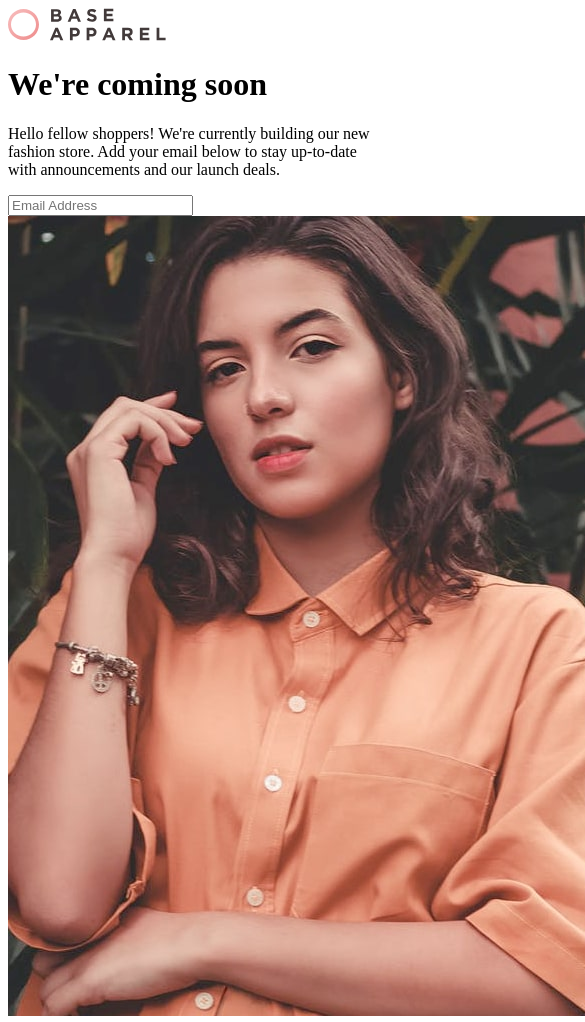
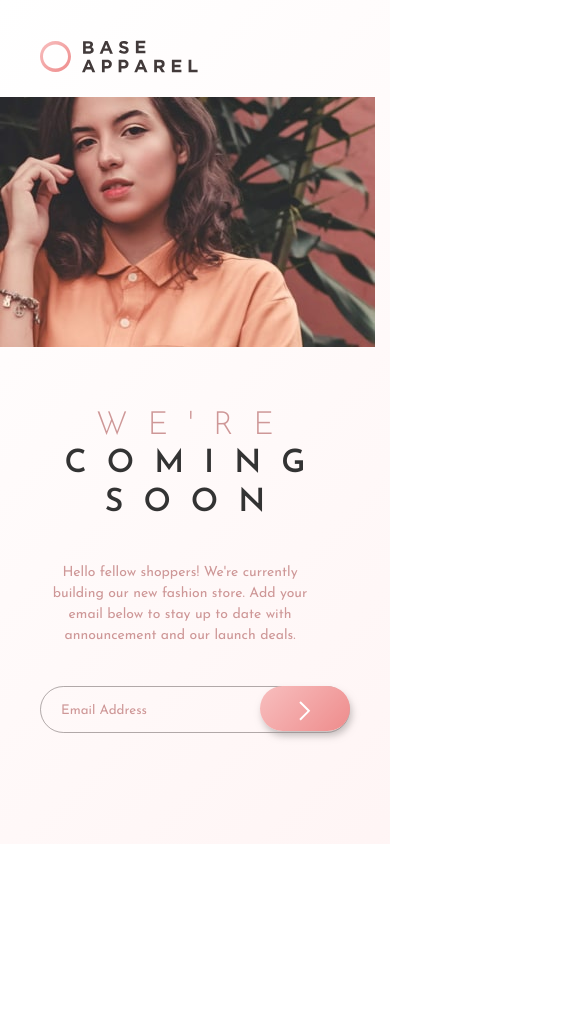
Before and after one commit to Meetkamal256/Base-Apparel-coming-soon-page-frontend-mentor-challenge, a plain HTML site: page index.html in a window 390 px wide. Shown: the top 1022 px of the page, 585 px wide, since content can reach past the window. After the commit the page ends 844 px from the top, so only its background shows below. Drawn offline with Linux system fonts and the light colour scheme.

Commit message:
added media queries for smaller devices

```diff
--- a/index.html
+++ b/index.html
@@ -8,24 +8,30 @@
   <link rel="stylesheet" href="styles.css">
 </head>
 <body>
-  <main id="container">
-    <div id="wrapper">
-      <div class="bg-pattern">
-
+ <main>
+  <div class="container">
+    <div class="left">
+      <nav>
+        <img src="images/logo.svg" alt="" class="logo">
+      </nav>
+      <img src="images/hero-mobile.jpg" alt="bg" class="bg-mobile">
+      <div class="left-text">
+        <h1>
+          <span>we're</span> coming soon
+        </h1>
+        <p>Hello fellow shoppers! We're currently building our new fashion store.
+          Add your email below to stay up to date with announcement and our launch deals.
+        </p>
+        <div class="form-wrap">
+          <form id="form">
+            <input type="email" id="email" name="email" placeholder="Email Address">
+            <button type="submit"><img src="images/icon-arrow.svg" alt=""></button>
+          </form>
+        </div>
       </div>
-      <div class="content">
-        <img src="images/logo.svg" alt="">
-        <h1 class="jumbotron">We're coming soon</h1>
-        <p>
-          Hello fellow shoppers! We're currently building our new fashion store.
-          Add your email below to stay up-to-date with announcements and our launch deals.
-        </p>
-        <form>
-          <input type="text" id="email" name="email" placeholder="Email Address">
-        </form>
-      </div>
-      <content-image><img src="images/hero-desktop.jpg" alt=""></content-image>
     </div>
-  </main>
+    <div class="right"></div>
+  </div>
+</main>
 </body>
 </html>
--- a/styles.css
+++ b/styles.css
@@ -0,0 +1,180 @@
+@import url('https://fonts.googleapis.com/css2?family=Josefin+Sans:wght@300;400;600&display=swap');
+
+*{
+    margin: 0;
+    padding: 0;
+    box-sizing: border-box;
+}
+
+:root{
+    /* primary */
+    --Desaturated-Red: hsl(0, 36%, 70%);
+    --Soft-Red: hsl(0, 93%, 68%);
+
+    /* neutral */
+    --Dark-Grayish-Red: hsl(0, 6%, 24%);
+
+    /* gradients */
+    --linear-gradient1: hsl(0, 0%, 100%);
+    --linear-gradient2: hsl(0, 80%, 86%);
+    --linear-gradient3: hsl(0, 74%, 74%);
+
+    --font-size: 16px;
+
+}
+
+body{
+    font-family: 'Josefin Sans', sans-serif;
+    font-size: 16px;
+    background: linear-gradient(135deg, hsl(0, 0%, 100%), hsl(0, 100%, 98%));
+}
+
+.container{
+    min-width: 100vw;
+    min-height: 100vh;
+    display: flex;
+}
+
+.bg-mobile{
+    display: none;
+}
+
+.left{
+    width: 60%;
+    background: url(images/bg-pattern-desktop.svg) no-repeat center/center cover;
+    padding: 40px 120px;
+    margin: 0 auto;
+}
+
+.logo{
+    margin: 20px 0px;
+}
+
+.left-text{
+    max-width: 450px;
+}
+
+.left-text h1{
+    text-transform: uppercase;
+    font-size: 3rem;
+    font-weight: 600;
+    letter-spacing: 20px;
+    line-height: 1.2;
+    margin-top: 60px;
+    color: #333;
+}
+
+.left-text h1 span{
+    color: var(--Desaturated-Red);
+    font-weight: 300;
+}
+
+.left-text p{
+    color: var(--Desaturated-Red);
+    line-height: 1.5;
+    font-size: 18px;
+    font-weight: 300;
+    margin: 40px auto;
+    padding-right: 30px;
+}
+
+input[type="email"]{
+    padding: 15px 20px;
+    width: 80%;
+    border-radius: 50px;
+    border: 1px solid rgba(100, 90, 90, 0.5);
+    background: transparent;
+}
+
+input:focus{
+    border: 2px solid hsla(0,36%, 70%, 0.5);
+    outline: none;
+}
+
+
+input::placeholder{
+    color: var(--Desaturated-Red);
+    font-family: 'Josefin Sans', sans-serif;
+}
+
+.form-wrap{
+    position: relative;
+}
+
+button[type="submit"]{
+    display: inline-block;
+    position: absolute;
+    top: 0;
+    right: 15%;
+    background: linear-gradient(135deg, hsl(0, 80%, 86%), hsl(0, 74%, 74%));
+    width: 90px;
+    height: 45px;
+    padding: 15px;
+    border-radius: 50px;
+    border: none;
+    outline: none;
+    box-shadow: 2px 5px 7px hsla(0, 2%, 55%, 0.5);
+}
+
+button[type="submit"]:hover{
+    background: var(--Desaturated-Red);
+    cursor: pointer;
+}
+
+
+
+.right{
+    background: url(images/hero-desktop.jpg) no-repeat;
+    width: 40%;
+    background-size: cover;
+    background-position: center center;
+}
+
+
+/* responsive styles */
+@media (max-width: 768px){
+    .container{
+        flex-direction: column;
+    }
+
+    .left, .right{
+        width: unset;
+    }
+
+    .left{
+        padding: 40px;
+    }
+
+    .logo{
+        margin: unset;
+    }
+
+    .left-text h1, .left-text p{
+        text-align: center;
+    }
+
+    .left-text h1{
+        font-size: 2rem;
+    }
+
+    .left-text p{
+        font-size: 14px;
+        font-weight: 400;
+    }
+
+    .bg-mobile{
+        display: block;
+        margin-right: -40px;
+        margin-left: -40px;
+        width: 100% + 80px;
+        margin-top: 20px;
+    }
+
+    input[type="email"]{
+        width: 100%;
+    }
+
+    button[type="submit"]{
+        right: 0;
+    }
+}
```
